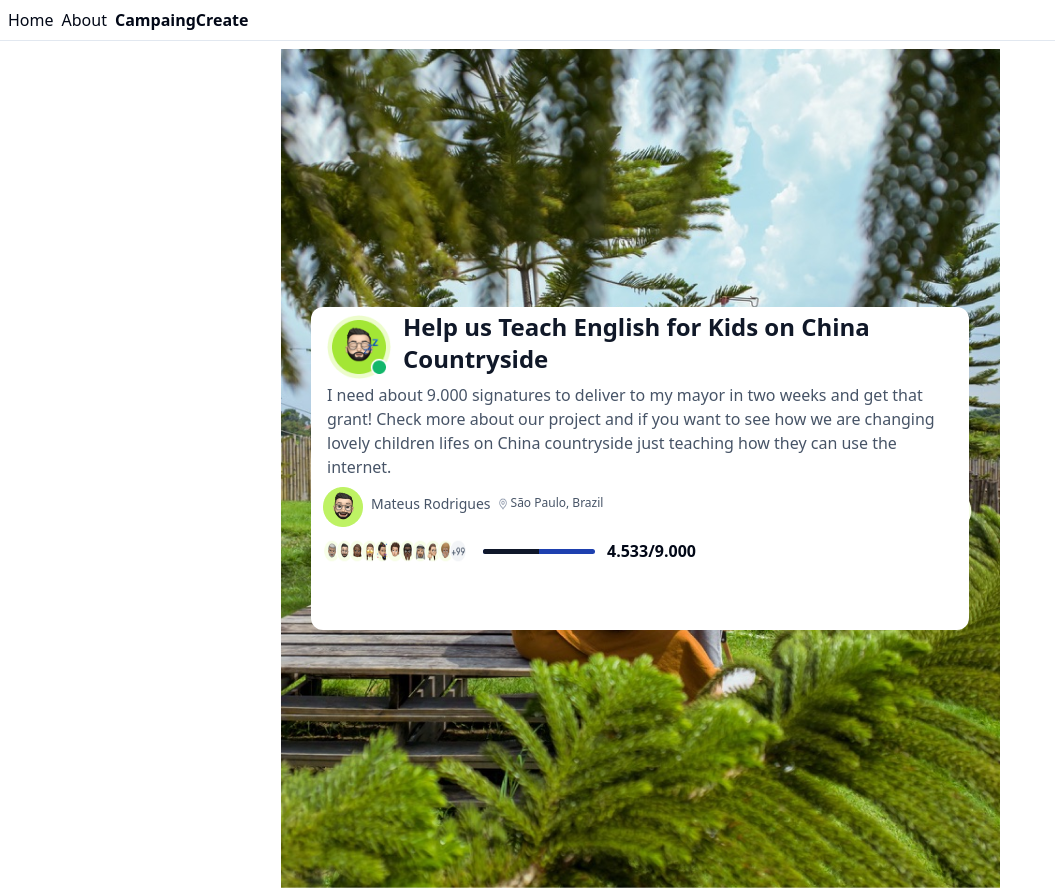
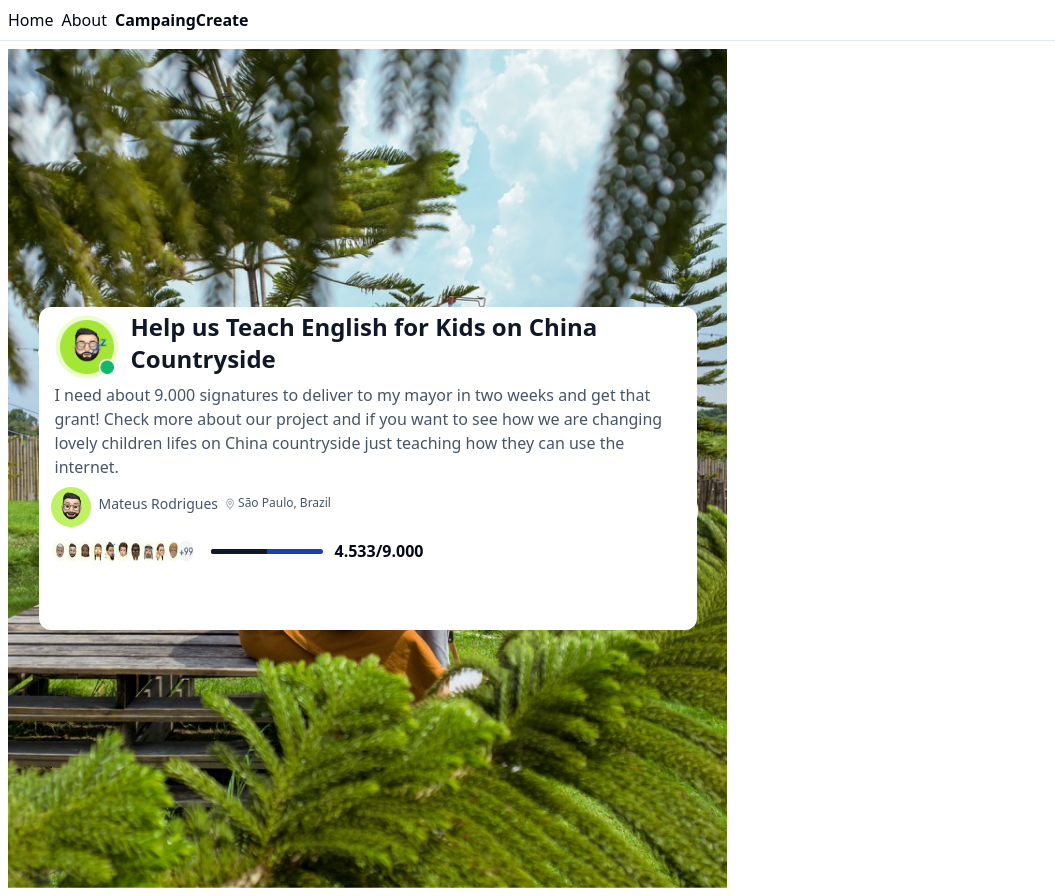
Before and after one commit to Aprender-e-Crescer/crowdfy, a React (Vite) app: page /CampaingCreate in a window 1280 px wide. Shown: the whole page, without its empty margins (0-1055 px from the left). Built offline with nearby package versions, Linux system fonts and the light colour scheme.

Commit message:
corrigindo responsividade

```diff
--- a/src/components/card.tsx
+++ b/src/components/card.tsx
@@ -23,7 +23,7 @@ export default function Card({
 }) {
   return (
     <>
-      <div className="flex sm:hidden  justify-center items-center max-w-full sm:max-w-full">
+      <div className="flex sm:hidden  justify-center items-center max-w-full">
         <div className="flex flex-col absolute  bg-white w-80 h-56 rounded-xl">
           <div className="flex">
             <img className="w-14 h-14 ml-4 mt-2" src={avatar} alt="" />
@@ -59,7 +59,8 @@ export default function Card({
         )}
       </div>
 
-      <div className="hidden sm:flex max-w-80 sm:max-w-full justify-center items-center">
+      <div className="hidden sm:flex max-w-80 sm:max-w-full">
+        <div className='flex justify-center items-center'>
         <div className="flex flex-col absolute  bg-white w-[658px] h-[323px] rounded-xl">
           <div className="flex gap-3 justify-center items-center">
             <img className="w-16 h-16 ml-4 mt-2" src={avatar} alt="" />
@@ -93,6 +94,7 @@ export default function Card({
             <img src={outraImagemFundo} alt="" />
           </div>
         )}
+        </div>
       </div>
     </>
   )
```
